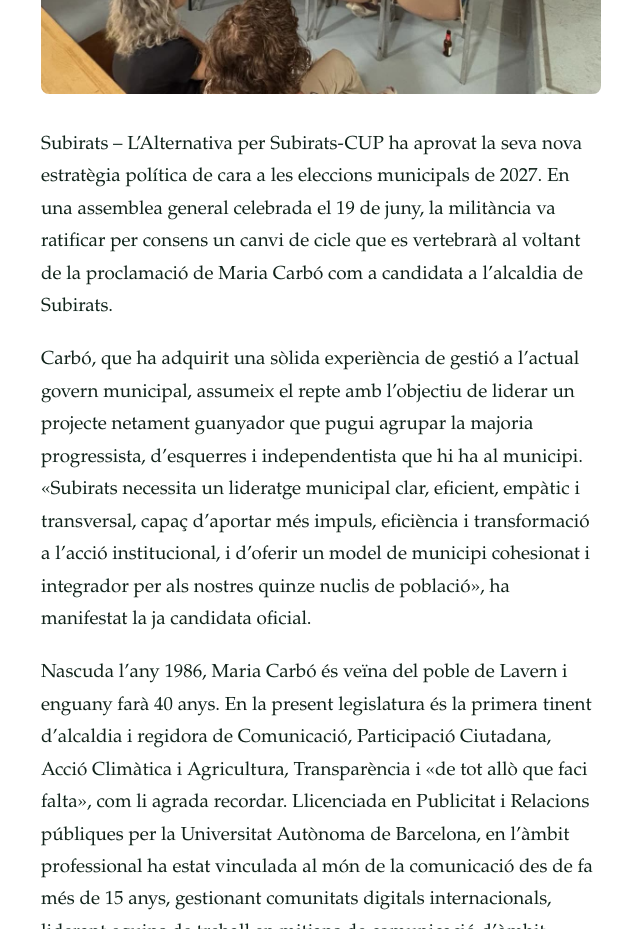
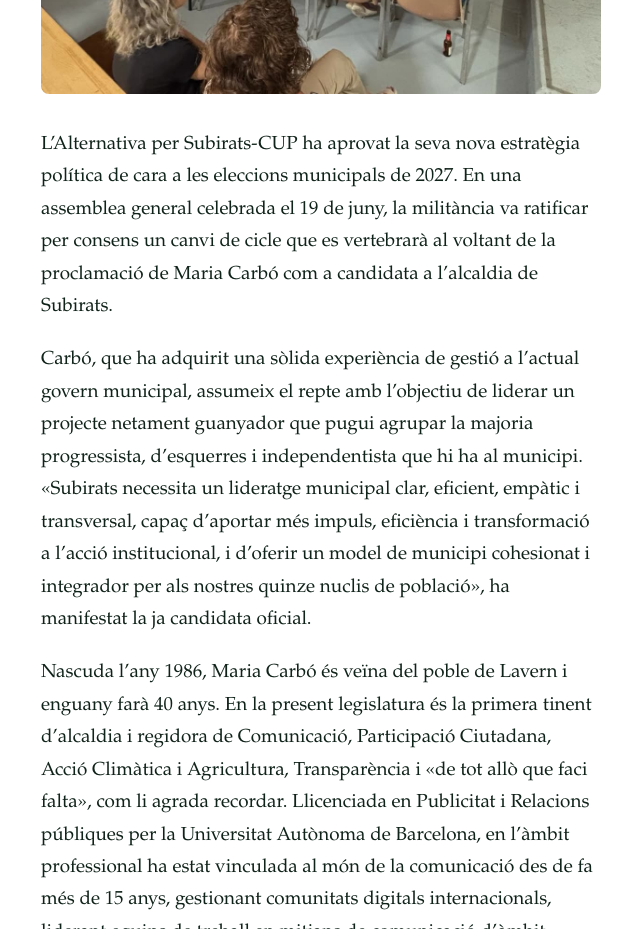
Before and after one commit to jsalvia/subirats-web, a plain HTML site: page noticia-candidatura-maria-carbo.html in a window 1280 px wide. Shown: the part 980-1909 px from the top of the page, without its empty margins (319-959 px from the left). Drawn offline with Linux system fonts and the light colour scheme.

Commit message:
Tret el toponim de la capçalera de la nota

```diff
--- a/noticia-candidatura-maria-carbo.html
+++ b/noticia-candidatura-maria-carbo.html
@@ -46,7 +46,7 @@
 
   <div class="prosa">
     <p>
-      Subirats – L’Alternativa per Subirats-CUP ha aprovat la seva nova estratègia
+      L’Alternativa per Subirats-CUP ha aprovat la seva nova estratègia
       política de cara a les eleccions municipals de 2027. En una assemblea general
       celebrada el 19 de juny, la militància va ratificar per consens un canvi de
       cicle que es vertebrarà al voltant de la proclamació de Maria Carbó com a
```
